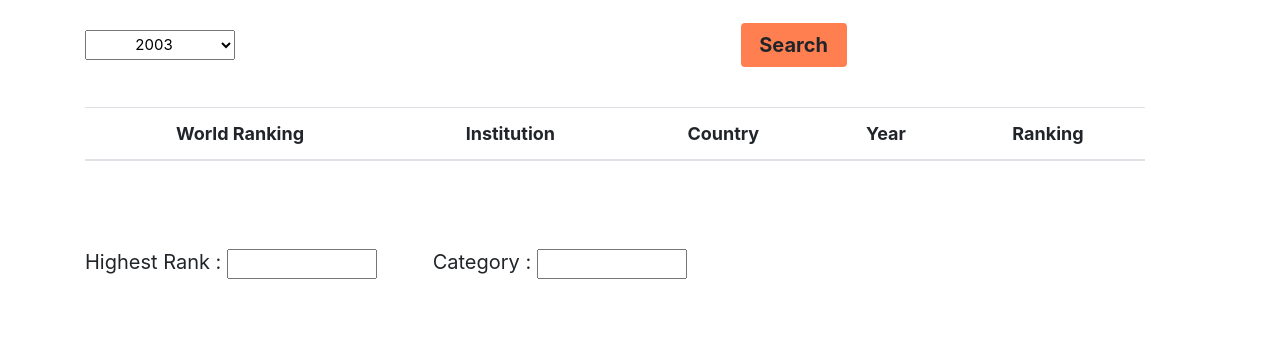
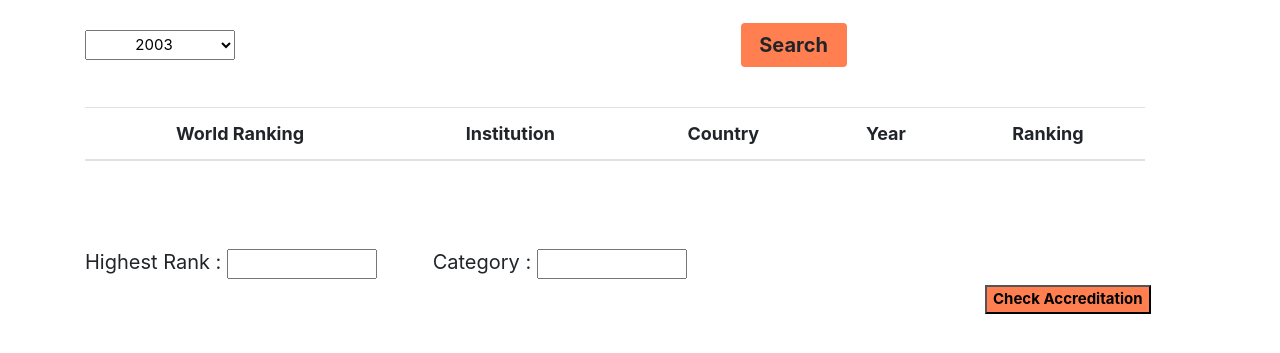
Before and after one commit to DataScienceDFG/institution.io, a plain HTML site: page index.html in a window 1280 px wide. Shown: the part 183-536 px from the top of the page. Drawn offline with nearby package versions, Linux system fonts and the light colour scheme.

Commit message:
Update index.html

```diff
--- a/index.html
+++ b/index.html
@@ -77,5 +77,6 @@
             <label style="margin-left: 50px">Category :</label>
             <input class='dropdown' id="user-category">
         </div>
+             <button  style="font-size: 15px;background-color: coral;font-weight: bold;margin-left: 900px" onclick=" window.open('https://datasciencedfg.github.io/Accreditation_Status/', '_blank'); return false;">Check Accreditation</button>
     </body>
     </html>
```
